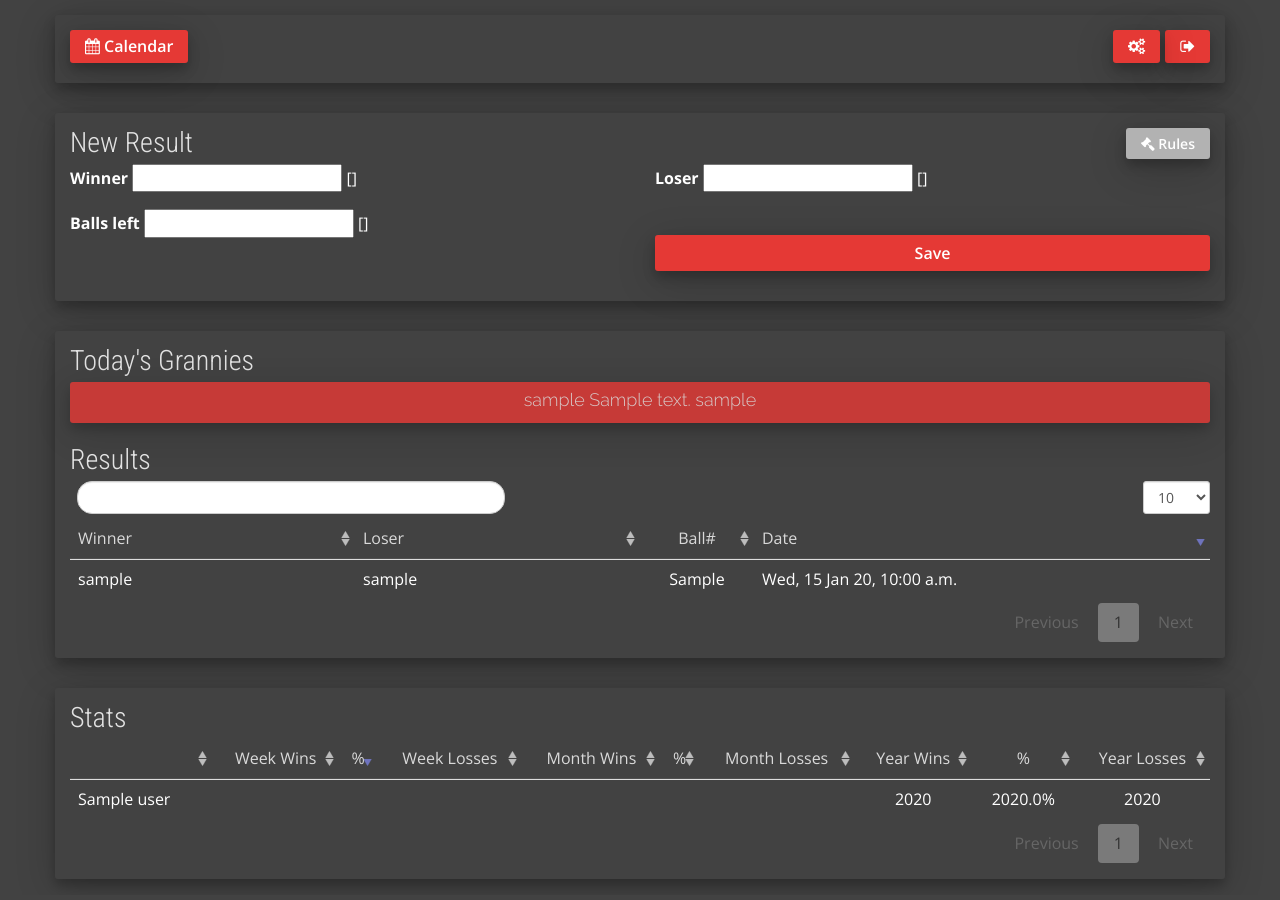
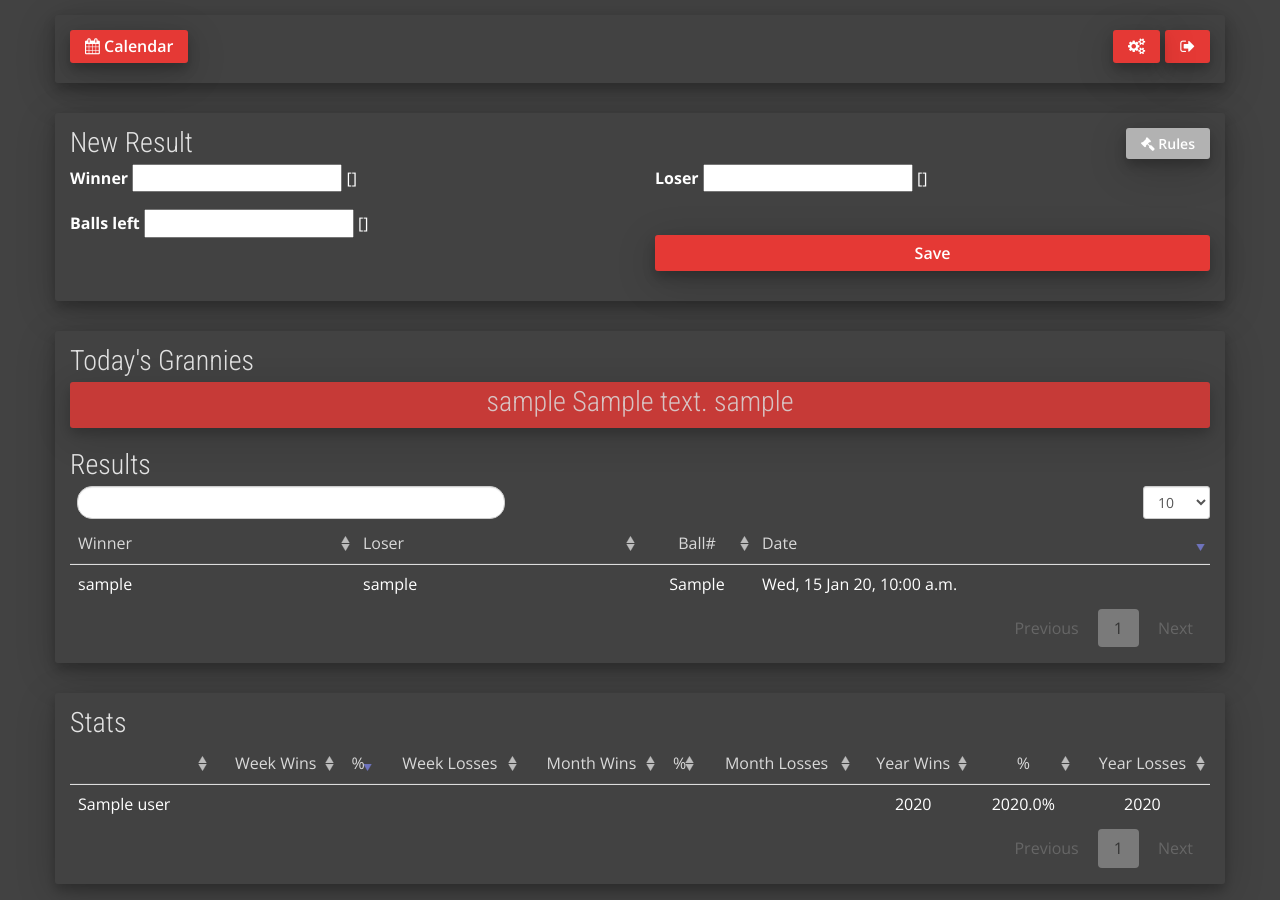
Before and after one commit to RossLYoung/rookie_booking, a Django app: template rookie_booking/booking_calendar/templates/booking_calendar/pool.html in a window 1280 px wide. Run offline with Django 3.2, Linux system fonts and the light colour scheme; the template is opened without the code that fills it: most values are stand-ins (such as "Sample title", 1, 10 or a date in 2020); form fields are guessed from the names that the template uses; parts of the project's set-up code (start-up, migrations or seed data) failed here and were passed over; some libraries are stand-ins or nearby versions.

Commit message:
granny flasher

```diff
--- a/rookie_booking/booking_calendar/templates/booking_calendar/pool.html
+++ b/rookie_booking/booking_calendar/templates/booking_calendar/pool.html
@@ -96,7 +96,7 @@
                     <h3 class="header-title">Today's Grannies</h3>
                     {% for granny in todays_grannies %}
                         <div class="alert btn-accent2 pulsate" role="alert">
-                            <p>{{ granny.loser.username }} {{ granny_description }} {{ granny.winner.username }}</p>
+                            <h3 class="header-title">{{ granny.loser.username }} {{ granny_description }} {{ granny.winner.username }}</h3>
                         </div>
                     {% endfor %}
 
--- a/rookie_booking/booking_calendar/views.py
+++ b/rookie_booking/booking_calendar/views.py
@@ -122,9 +122,8 @@ granny_descriptions = [
     "was thoroughly bested by",
     "is not worthy to lick the boots of",
     "should probably seek counselling because of",
-    "\" should have gone to specsavers\", says"
+    "\"should have gone to specsavers\", says"
 ]
-
 
 from random import choice
 
```
